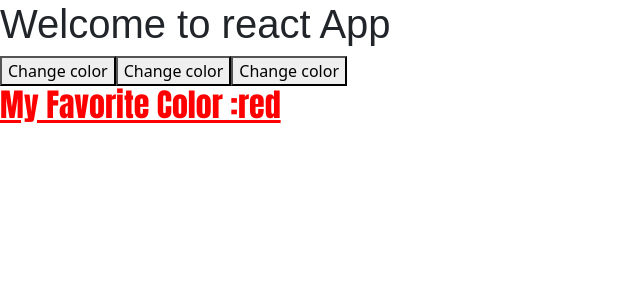
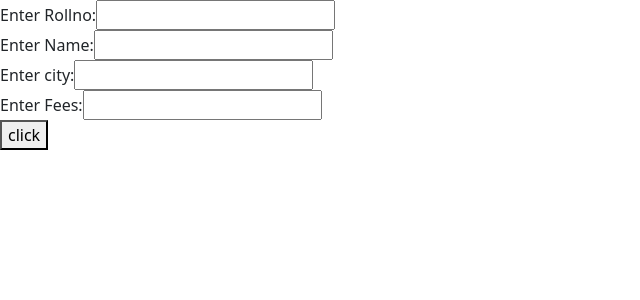
Before and after one commit to suraj19667/React, a React (Vite) app in the folder first/: page / in a window 1280 px wide. Shown: the top 300 px of the page, without its empty margins (0-640 px from the left). Built offline with nearby package versions, Linux system fonts and the light colour scheme.

Commit message:
update commit

```diff
--- a/first/src/App.jsx
+++ b/first/src/App.jsx
@@ -1,16 +1,47 @@
-import {useState} from "react";
+
+// import { useState } from "react"
+// const App=()=>{
+//   const [name,setName]=useState("")
+//   const [city,setCity]=useState("")
+//   const handleSubmit=()=>{
+//     console.log({name:name,city:city})
+//   }
+//   return(
+//   <>
+//   <h1>Application Form</h1>
+
+//   Enter Name:<input type="text" value={name} onChange={(e)=>{setName(e.target.value)}}/>
+//   <br/>
+//   Enter City: <input type="text" value={city} onChange={(e)=>{setCity(e.target.value)}}/>
+//   <br/>
+//   <button onClick={handleSubmit}>Click</button>
+//   </>
+//   )
+// }
+// export default App;
+import { useState } from "react";
 const App=()=>{
-  const [color,setColor]=useState("red")
+ const [input,setInput]=useState({})
+
+ const handleInput=(e)=>{
+  let name=e.target.name;
+  let value=e.target.value;
+  setInput(values=>({...values,[name]:value}))
+  console.log(input)
+ }
   return(
     <>
-    <h1>Welcome to react App </h1>
-    <button onClick={()=>{setColor("yellow")}}>Change color</button>
-    <button onClick={()=>{setColor("blue")}}>Change color</button>
-    <button onClick={()=>{setColor("green")}}>Change color</button>
+    Enter Rollno:<input type="text" name="rollno" onChange={handleInput}/>
+    <br/>
+    Enter Name:<input type="text" name="name" onChange={handleInput}/>
+    <br/>
+    Enter city:<input type="text" name="city" onChange={handleInput}/>
+    <br/>
+    Enter Fees:<input type="text" name="fees" onChange={handleInput}/>
+    <br/>
+    <button>click</button>
+    </>
 
-
-    <h2 style={{color:color}}>My Favorite Color :{color}</h2>
-    </>
   )
 }
 export default App;
```
